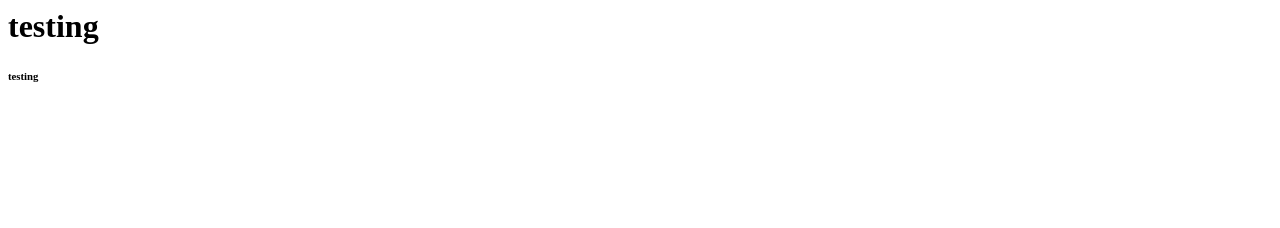
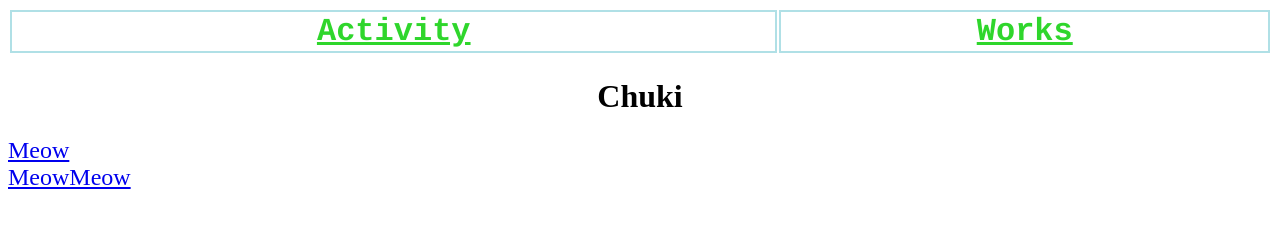
Before and after one commit to hangalice2156/hangalice2156.github.io, a plain HTML site: page index.html in a window 1280 px wide. Drawn offline with Linux system fonts and the light colour scheme.

Commit message:
Main body created
started to created more about the contest.

```diff
--- a/index.html
+++ b/index.html
@@ -8,7 +8,61 @@
 		<meta name = "viewpoint" content = "width = divice-width, initial-scale = 1.0">
 	</head>
 	<body>
-		<h1>testing</h1>
-		<h6>testing</h6>
+		<div id = "topmenu">
+			<table style="width:100%">
+				<tbody>
+					<tr>
+						<th>
+						<a href= "" class = "hyperconnect">Activity</a>
+						</th>
+						<th>
+						<a href= "" class = "hyperconnect">Works</a>
+						</th>
+					<tr>
+				</tbody>
+			</table>
+		</div>
+
+		<div id = "maincontent">
+			<h1 style = "text-align: center; text-shadow: #17dde8">Chuki</h1>
+			<font style = "font-size: 150%">
+			<a href = "https://github.com/hangalice2156">Meow</a>
+			<br>
+			<a href = "https://www.facebook.com/profile.php?id=100010959133827">MeowMeow</a>
+			</font>
+		</div>
+
+		<style>
+
+		#topmenu th
+		{
+			font-size: 200%;
+			color: #2fd62c;
+			font-family: courier;
+			border: 2px solid powderblue;
+		}
+
+		#topmenu th:hover
+		{
+			font-size: 250%;
+			background-color: #3be6ef;
+
+			animation-name: emhpasis;
+			animation-duration: 0.3s;
+		}
+
+		@keyframes emhpasis
+		{
+			from {font-size: 200%;}
+			to {font-size: 250%; background-color #3be6ef}
+		}
+
+		.hyperconnect
+		{
+			color: #2fd62c;
+			font-family: courier;
+		}
+
+		</style>
 	</body>
 </html>
```
